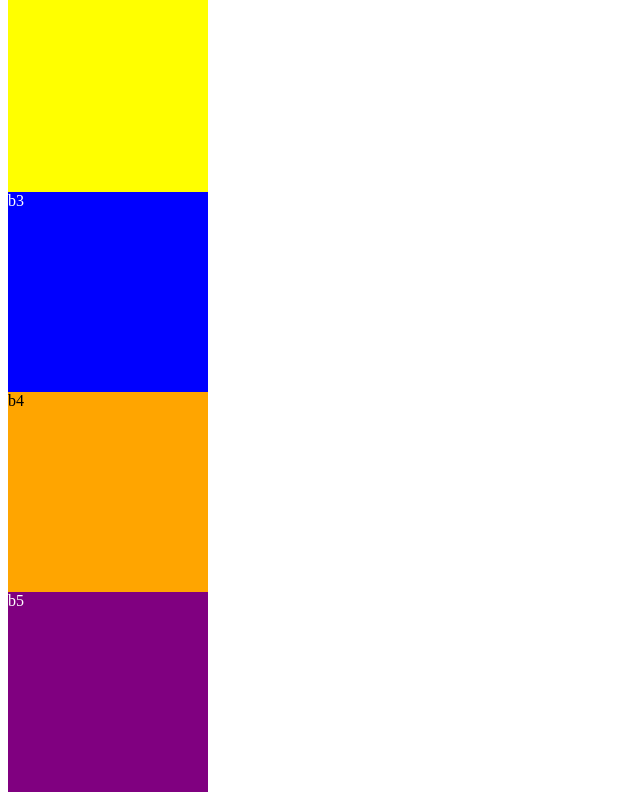
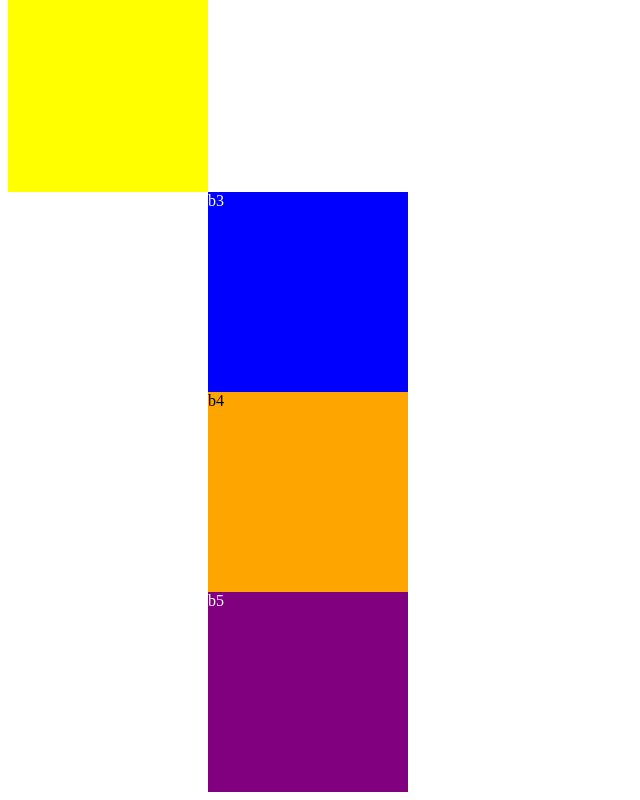
Before and after one commit to SarahBridges/layouts, a plain HTML site: page initialLayout9.html in a window 1280 px wide. Shown: the part 1616-2416 px from the top of the page, without its empty margins (0-640 px from the left). Drawn offline with Linux system fonts and the light colour scheme.

Commit message:
Update initialLayout9.html

```diff
--- a/initialLayout9.html
+++ b/initialLayout9.html
@@ -31,12 +31,14 @@ div
     background-color:blue;
     color:white;
     clear: right;
+    float: right;
 }
 
 .b4
 {
     background-color:orange;
     clear: right;
+    float: right;
 }
 
 .b5
@@ -44,13 +46,14 @@ div
     background-color:purple;
     color:white;
     clear: right;
+    float: right;
 }
 
 .b6
 {
     background-color:darksalmon;
     heigth: 200px;
-    width: 50px;
+    width: 90px;
     position: fixed;
     top: 100px;
     left: 350px;
```
